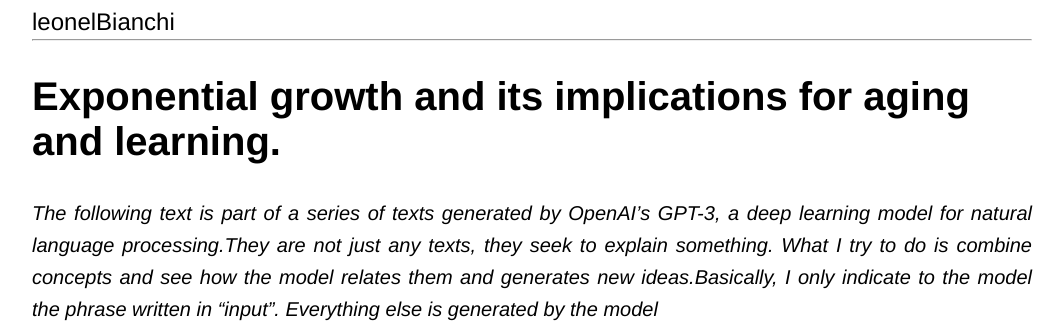
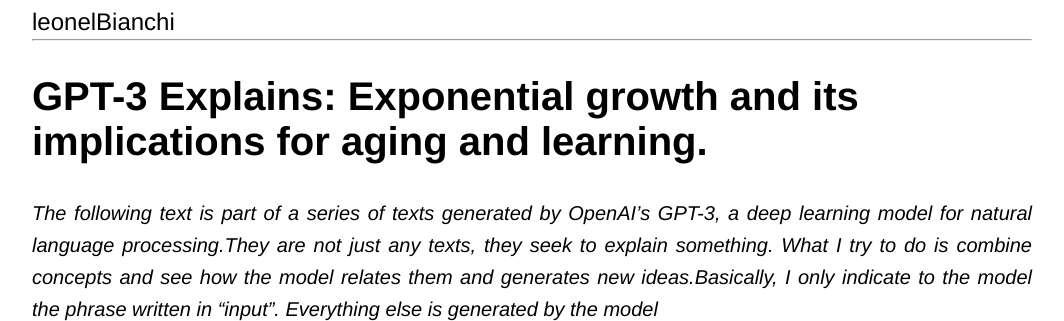
Before and after one commit to leonelBianchi/lebianchi.github.io, a Jekyll site: the page built from _posts/2021-06-13-what-about-exponential-growth.md, in a window 1280 px wide and 900 px high, cut to the strip 0-321 px from the top of the window. Shown: the whole strip, without its empty margins (108-1172 px from the left). Built offline with Jekyll 4.4.1, drawn with Linux system fonts in a browser that asks for light colours.

Commit message:
Update 2021-06-13-what-about-exponential-growth.md

```diff
--- a/_posts/2021-06-13-what-about-exponential-growth.md
+++ b/_posts/2021-06-13-what-about-exponential-growth.md
@@ -1,6 +1,6 @@
 ---
 layout: post2
-title: "Exponential growth and its implications for aging and learning."
+title: "GPT-3 Explains: Exponential growth and its implications for aging and learning."
 permalink: /:day/:month/:year/:title
 published: true+
 tags: "writting"
```
